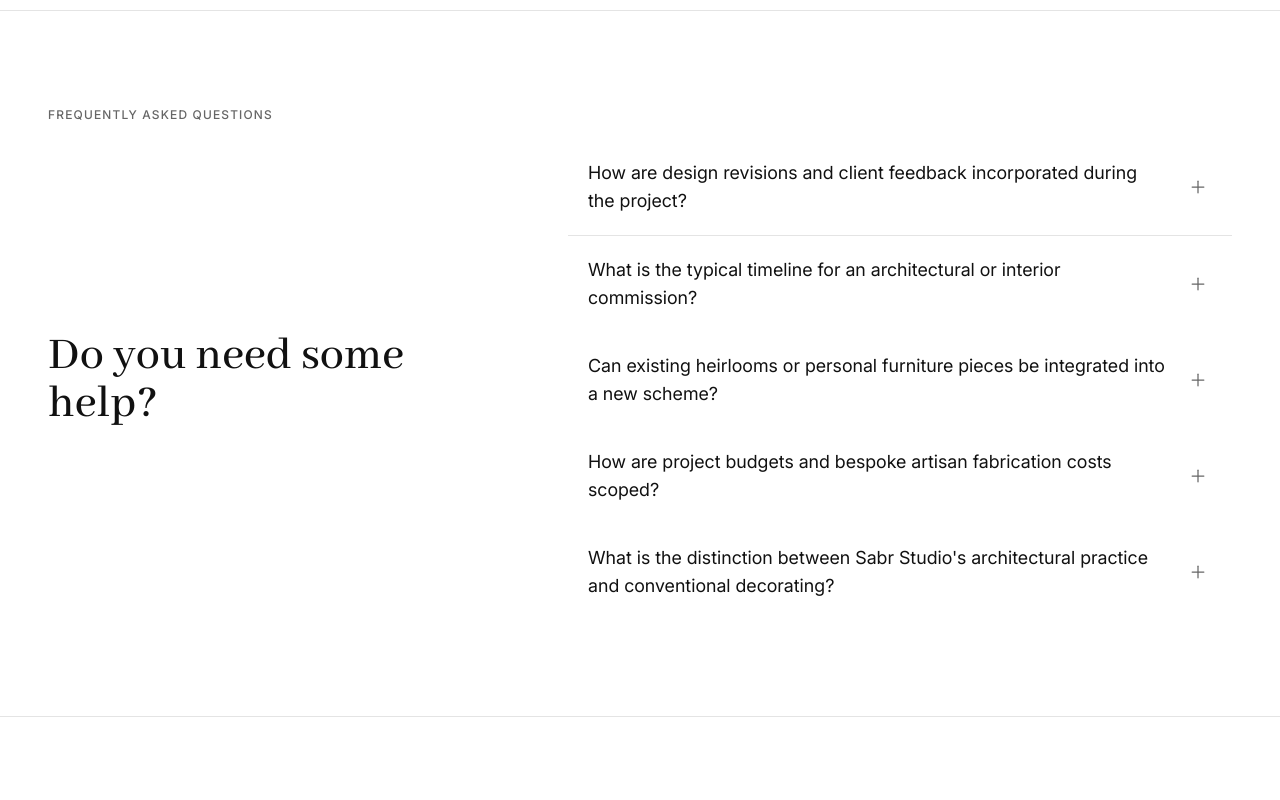
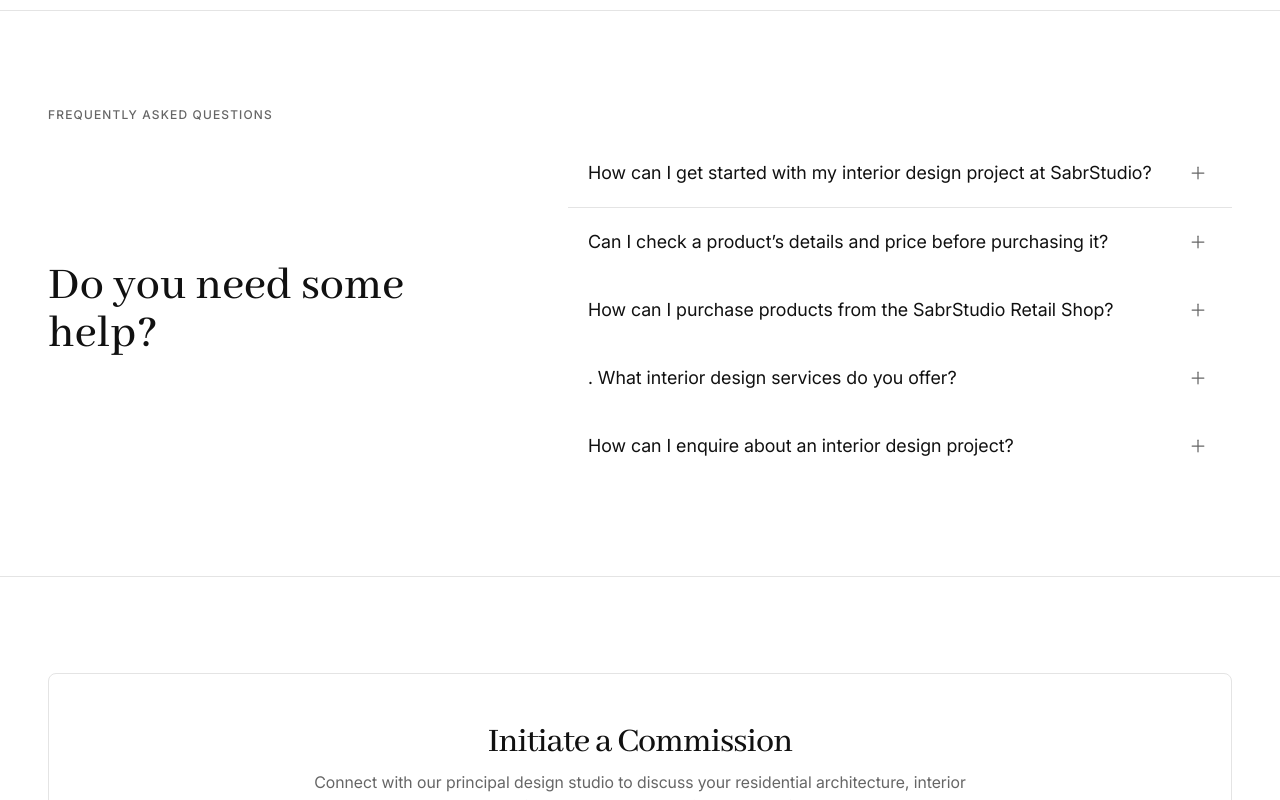
Before and after one commit to abufazal460/Sabr-Studio, a React (Vite) app in the folder frontend/: page / in a window 1280 px wide. Shown: the part 4467-5267 px from the top of the page. Built offline with nearby package versions, Linux system fonts and the light colour scheme; no server answers.

Commit message:
faq section remove todo placeholder data add real data

```diff
--- a/frontend/src/features/home/data/faq.data.js
+++ b/frontend/src/features/home/data/faq.data.js
@@ -1,32 +1,32 @@
 export const faqData = [
   {
     id: 1,
-    question: 'How are design revisions and client feedback incorporated during the project?',
+    question: 'How can I get started with my interior design project at SabrStudio?',
     answer:
-      'We view design as an unhurried, iterative dialogue. Following the initial Spatial Diagnosis, we present physical material trays and 1:1 scale mockups. Revisions are thoroughly resolved during the schematic and detailing phases prior to site mobilization, ensuring zero hesitation or costly alterations during fabrication and construction.',
+      'You can get started by submitting your details through the Home page, Contact page, or any available enquiry form. Share your contact information, project type, and requirements, and make sure your phone number is correct so our team can get in touch with you.',
   },
   {
     id: 2,
-    question: 'What is the typical timeline for an architectural or interior commission?',
+    question: 'Can I check a product’s details and price before purchasing it?',
     answer:
-      'A comprehensive residential interior or architectural project typically spans between 6 to 14 months depending on scope and scale. This allows adequate time for thoughtful spatial planning, procurement of hand-selected natural materials, and precision fabrication in our workshop.',
+      'Yes, you can review the product images, description, price, and available specifications on its product details page in the Retail Shop. If information about dimensions, materials, colours, or finishes is provided, be sure to check those details as well. This will help you understand the product better and choose one that suits your needs.',
   },
   {
     id: 3,
-    question: 'Can existing heirlooms or personal furniture pieces be integrated into a new scheme?',
+    question: 'How can I purchase products from the SabrStudio Retail Shop?',
     answer:
-      'Yes, deeply so. We believe homes should possess memory and lineage. During our initial diagnosis, we catalog significant personal artworks, textiles, and inherited heirlooms, designing bespoke architectural niches, lighting profiles, and complementary furnishings that give them dignified prominence.',
+      'Browse the Retail Shop, select your preferred product, and add it to your cart. Log in or create an account, enter your delivery address, and complete the checkout process using an available payment method, such as Razorpay. Once your order is confirmed and a tracking ID is available, you can use it to check your order’s status, location, and estimated delivery details',
   },
   {
     id: 4,
-    question: 'How are project budgets and bespoke artisan fabrication costs scoped?',
+    question: '. What interior design services do you offer?',
     answer:
-      'We maintain complete commercial transparency. Budgets are compartmentalized into architectural design fees, civil and mechanical works, and bespoke workshop craft. Every line item is grounded in validated material quotes and artisan labor estimates before any commitment is made.',
+      'SabrStudio offers interior design services that may include consultation, site measurement, concept development, mood boards, 2D space planning, 3D visualisation, and material selection. Share your requirements, lifestyle needs, and preferred design style with us so we can discuss suitable design solutions for your space.',
   },
   {
     id: 5,
-    question: "What is the distinction between Sabr Studio's architectural practice and conventional decorating?",
+    question: "How can I enquire about an interior design project?",
     answer:
-      'Conventional decorating focuses on surface dressing and retail styling. In contrast, Sabr Studio practices architectural interior design: we manipulate structural volumes, rebuild spatial circulation, carve natural light corridors, cast bespoke architectural stone, and design original built-in furnishings tailored to the building envelope.',
+      'You can submit an enquiry through the Home page, Contact page, or any available enquiry form. Provide your contact number, project type, and requirements. You can also share your design ideas and preferred interior style to help our team understand your vision and follow up with you.',
   },
 ];
```
